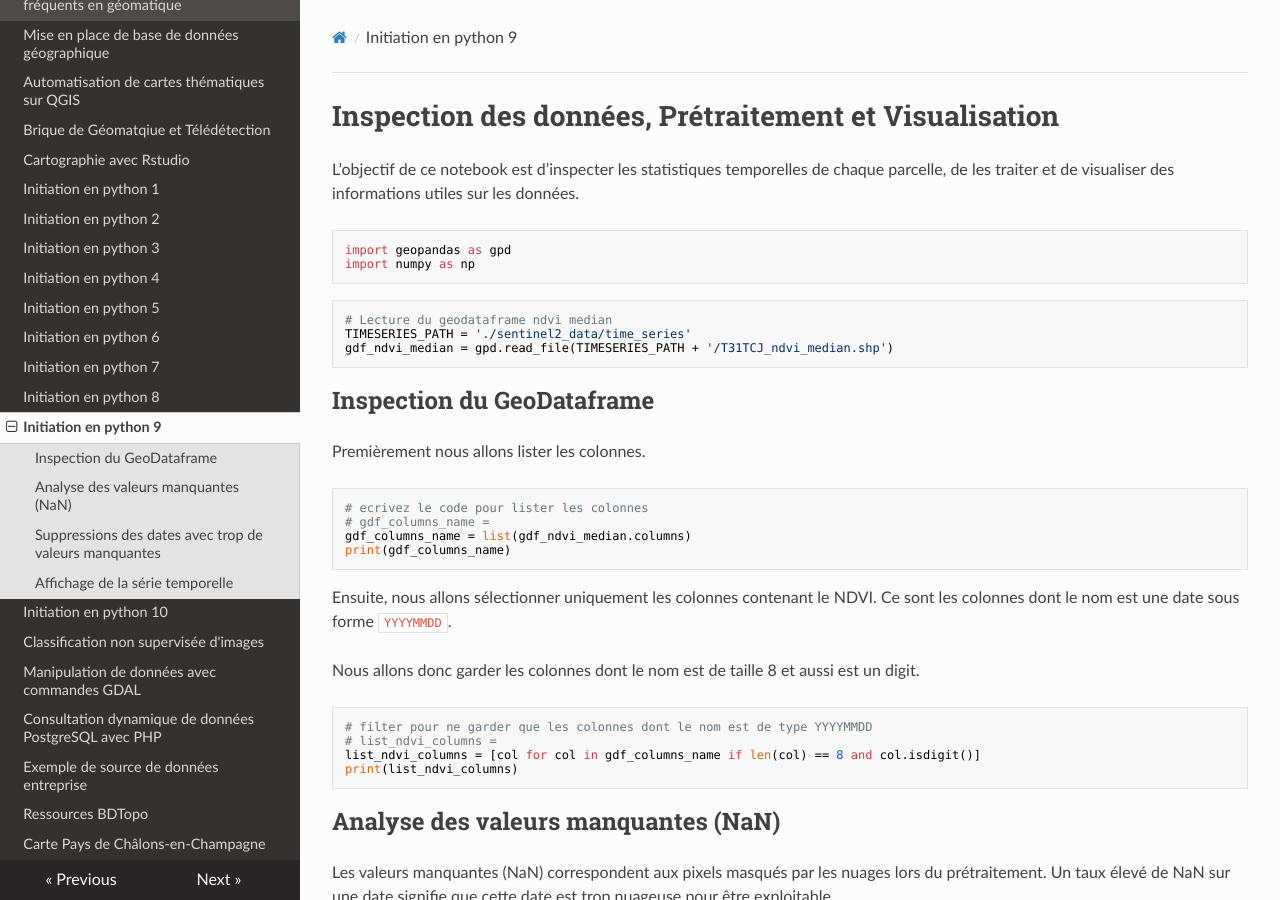
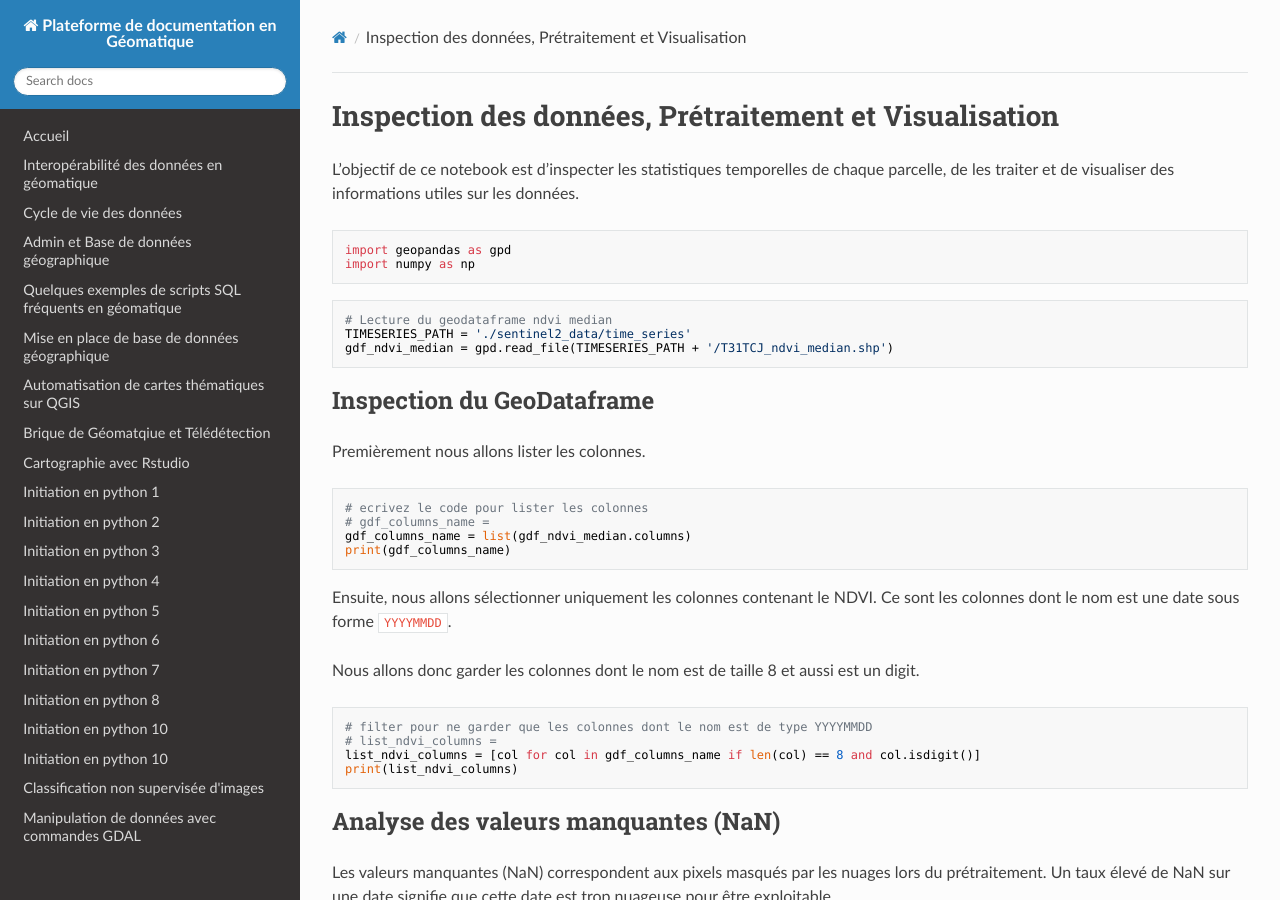
Before and after one commit to abdou123-guene/Site_de_documentation_geomatique, an MkDocs documentation site: the page built from docs/python9.md, in a window 1280 px wide and 900 px high. Built offline with MkDocs 1.6.1, drawn with Linux system fonts in a browser that asks for light colours; nearby versions of some CDN libraries.

Commit message:
Update mkdocs.yml

```diff
--- a/mkdocs.yml
+++ b/mkdocs.yml
@@ -21,7 +21,7 @@
   - Initiation en python 6: python6.md
   - Initiation en python 7: python7.md
   - Initiation en python 8: python8.md
-  - Initiation en python 9: python9.md
+  - Initiation en python 10: python9+1.md
   - Initiation en python 10: python10.md
   - Classification non supervisée d'images: classification_image_kmeans.md
   - Manipulation de données avec commandes GDAL: GDAL_Ubuntu.md
```
